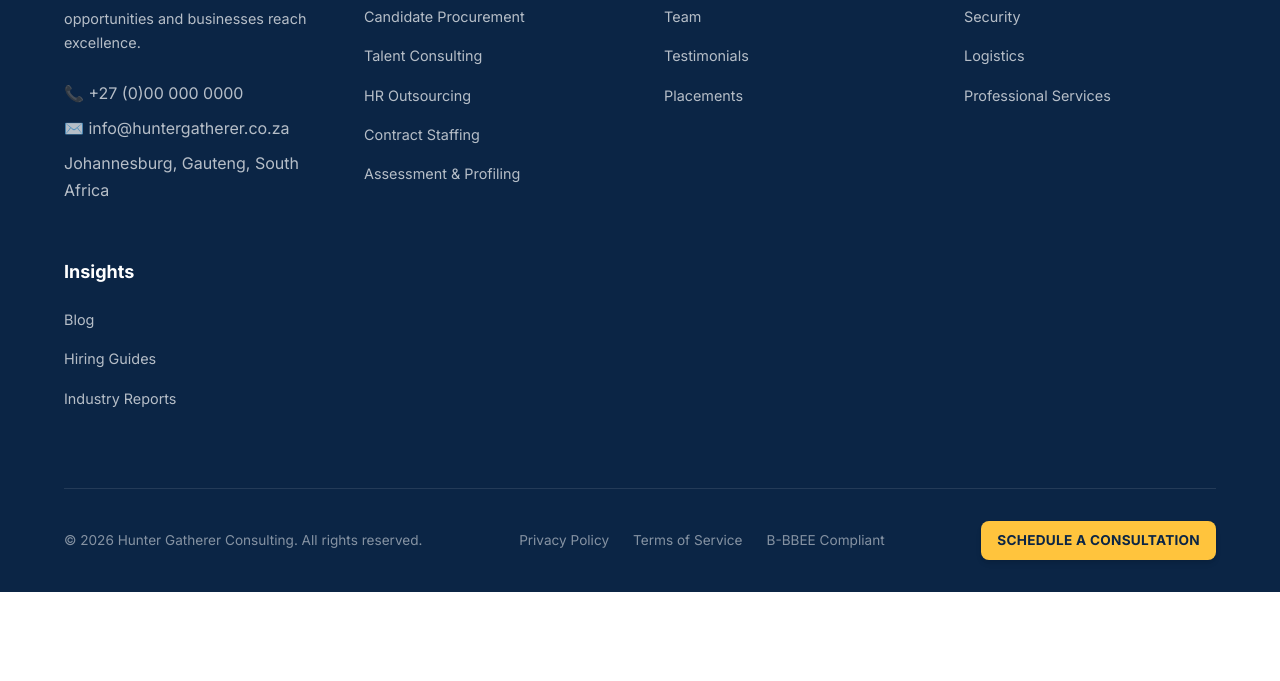
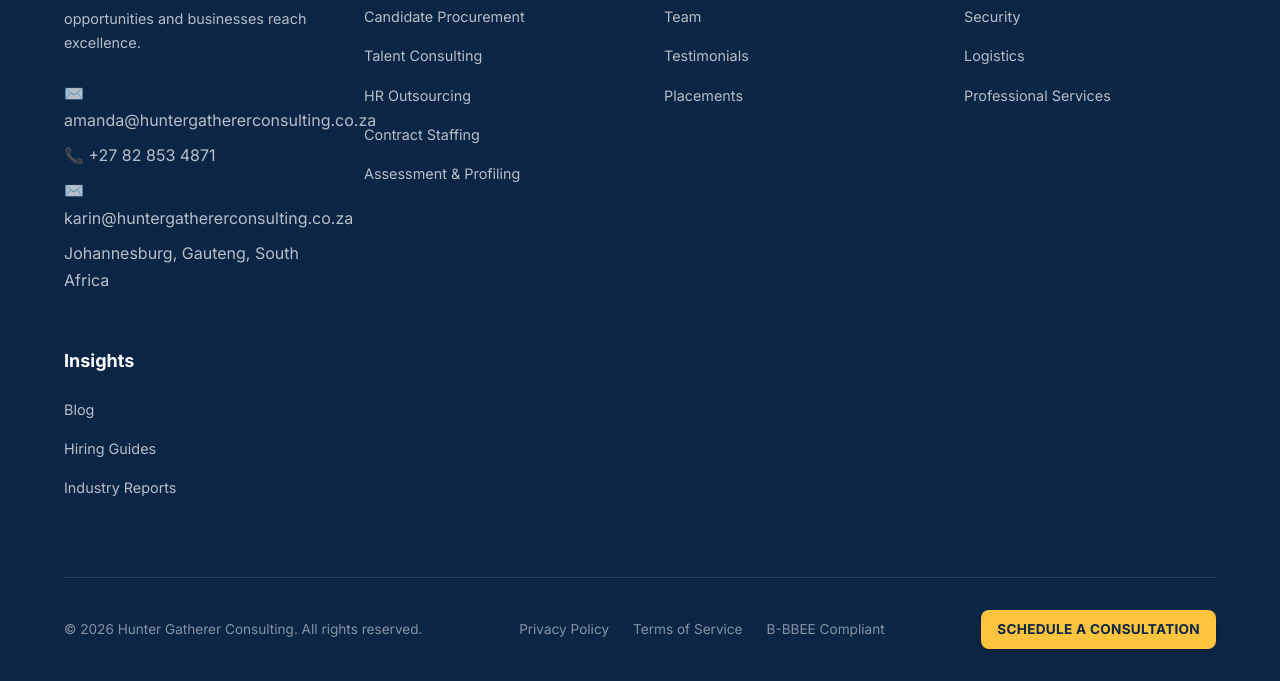
Before and after one commit to gabrielmafera/Hunter-Gatherer-Consulting-1, a plain HTML site: page index.html in a window 1280 px wide. Shown: the part 9870-10551 px from the top of the page. Before the commit the page ends 10462 px from the top, so only its background shows below. Drawn offline with Linux system fonts and the light colour scheme.

Commit message:
Update index.html

```diff
--- a/index.html
+++ b/index.html
@@ -959,7 +959,7 @@
                 <a href="#contact">Contact</a>
             </nav>
             <div class="header-actions">
-                <a href="tel:+27000000000" class="header-phone">+27 (0)00 000 0000</a>
+                <a href="tel:+27 82 853 4871" class="header-phone">+27 (0)00 000 0000</a>
                 <a href="#contact" class="btn btn-primary">Schedule a Consultation</a>
                 <button class="mobile-menu-btn">☰</button>
             </div>
@@ -1437,8 +1437,9 @@
                     </div>
                     <p style="color: rgba(255,255,255,0.7); font-size: 0.9rem;">Where individuals discover opportunities and businesses reach excellence.</p>
                     <div class="footer-contact" style="margin-top: 24px;">
-                        <p>📞 +27 (0)00 000 0000</p>
-                        <p>✉️ info@huntergatherer.co.za</p>
+                        <p>✉️ amanda@huntergathererconsulting.co.za</p>
+                        <p>📞 +27 82 853 4871</p>
+                        <p>✉️ karin@huntergathererconsulting.co.za</p>
                         <p> Johannesburg, Gauteng, South Africa</p>
                     </div>
                 </div>
```
